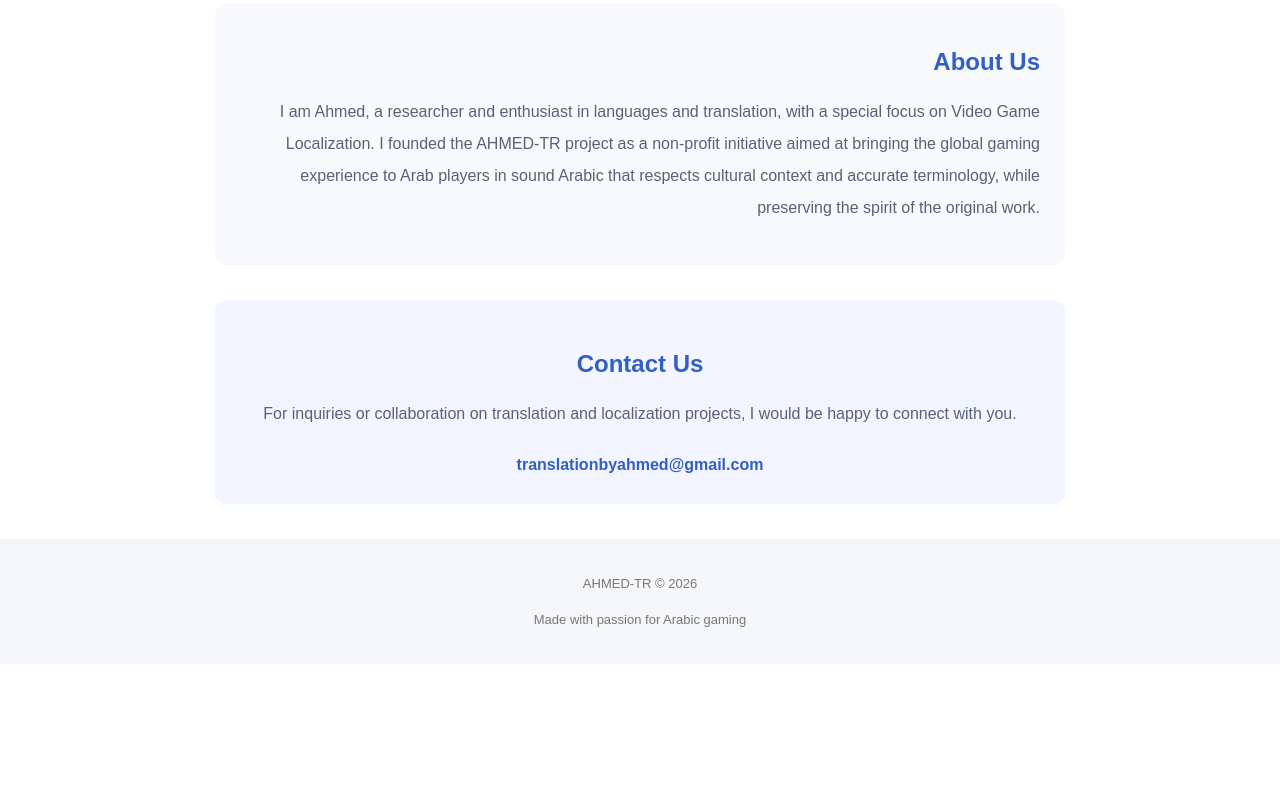
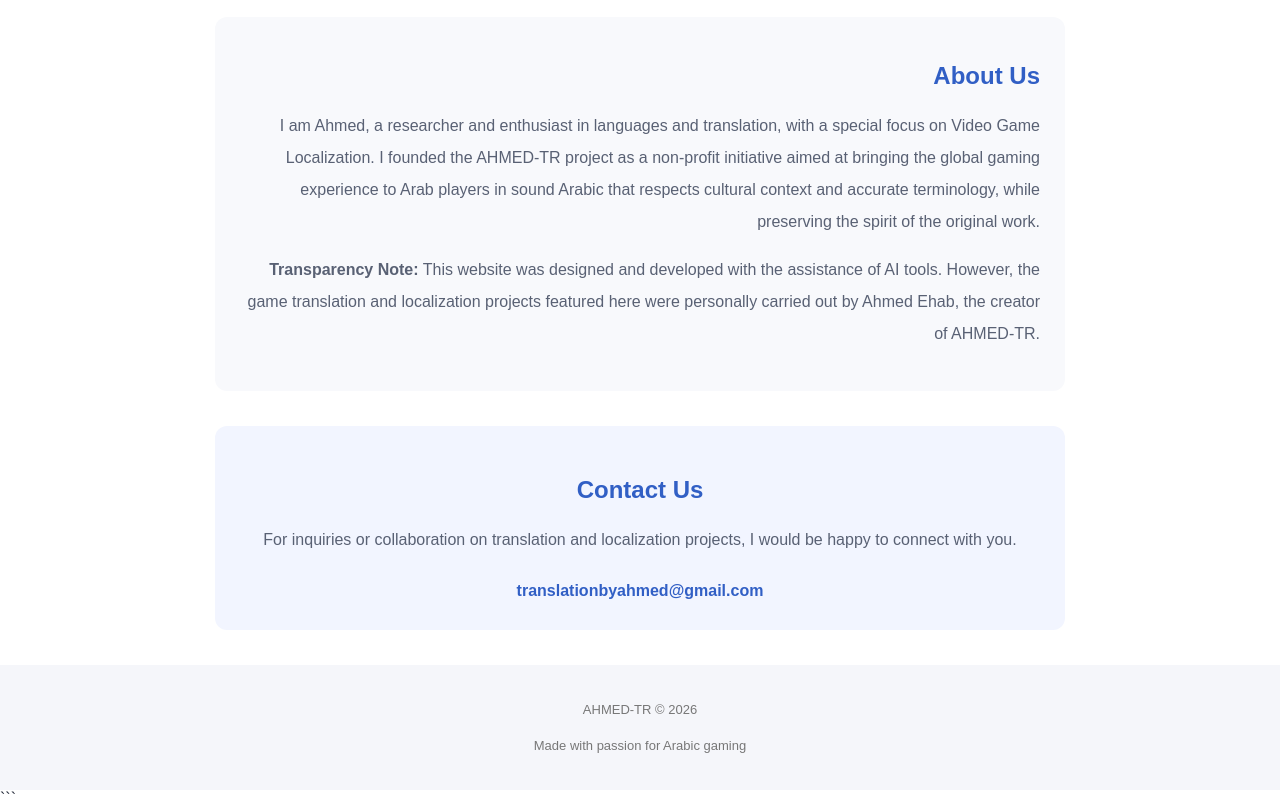
Before and after one commit to translationbyahmed-max/AHMED-TR, a plain HTML site: page index-en.html in a window 1280 px wide. Shown: the part 971-1779 px from the top of the page. Before the commit the page ends 1635 px from the top, so only its background shows below. Drawn offline with Linux system fonts and the light colour scheme.

Commit message:
Update index-en.html

````diff
--- a/index-en.html
+++ b/index-en.html
@@ -1,4 +1,4 @@
-
+```html
 <!DOCTYPE html>
 <html lang="en" dir="ltr">
 
@@ -48,9 +48,9 @@
         </div>
 
         <div class="game-card">
-         <img src="grand-theft-auto-san-andreas_c4x9.jpg" alt="GTA San Andreas">
+            <img src="grand-theft-auto-san-andreas_c4x9.jpg" alt="GTA San Andreas">
             <h3>Grand Theft Auto: San Andreas</h3>
-            <p>Arabic Localization </p>
+            <p>Arabic Localization</p>
             <a href="gta-sa-page-en.html">View Game</a>
         </div>
 
@@ -62,6 +62,13 @@
         <p>
             I am Ahmed, a researcher and enthusiast in languages and translation, with a special focus on Video Game Localization.
             I founded the AHMED-TR project as a non-profit initiative aimed at bringing the global gaming experience to Arab players in sound Arabic that respects cultural context and accurate terminology, while preserving the spirit of the original work.
+        </p>
+
+        <p>
+            <strong>Transparency Note:</strong>
+            This website was designed and developed with the assistance of AI tools.
+            However, the game translation and localization projects featured here
+            were personally carried out by Ahmed Ehab, the creator of AHMED-TR.
         </p>
     </section>
 
@@ -85,3 +92,4 @@
 
 </body>
 </html>
+```
````
